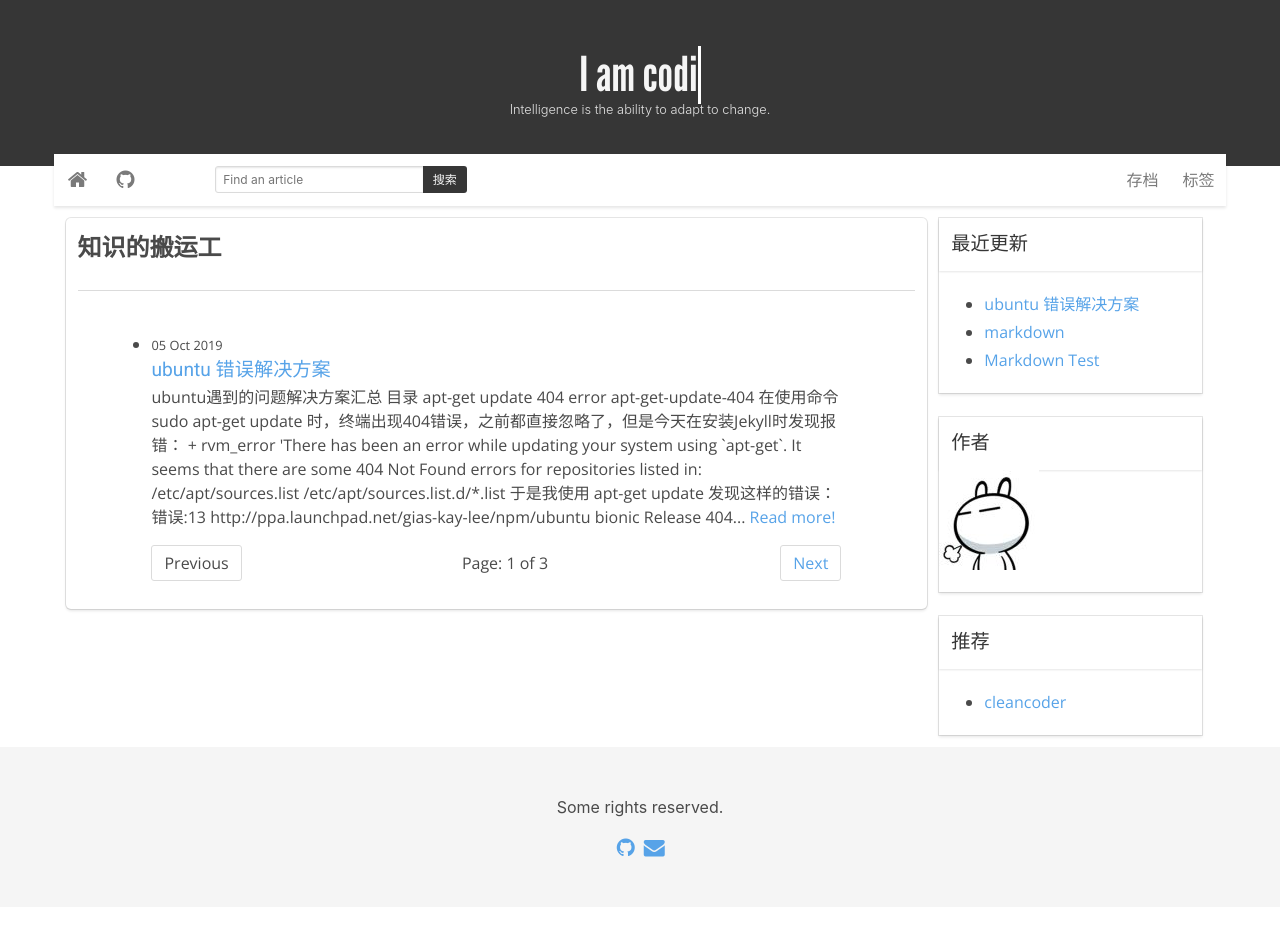
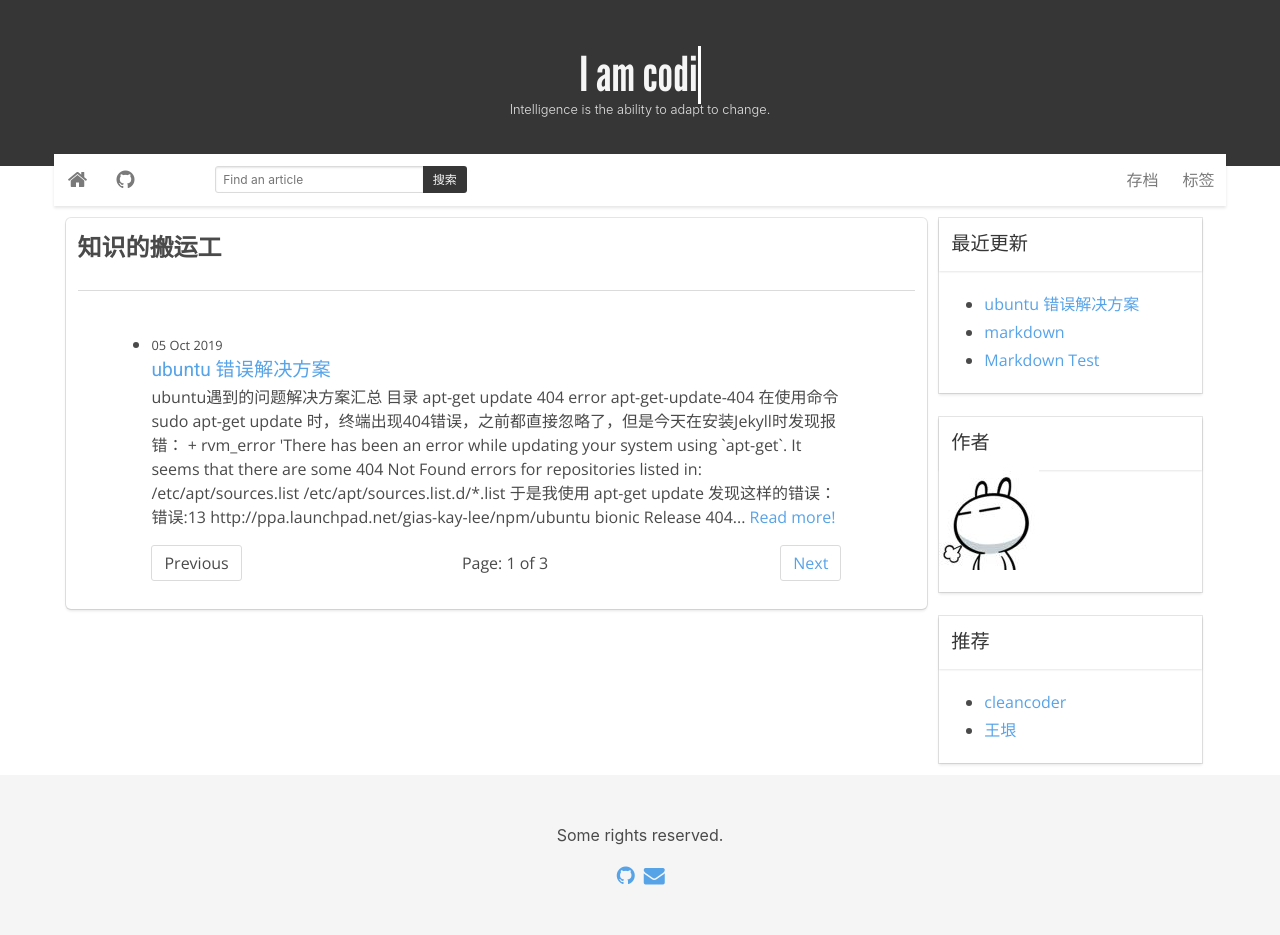
Before and after one commit to kouyt5/kouyt5.github.io, a Jekyll site: the page built from index.html, in a window 1280 px wide. Built offline with Jekyll 4.4.1, drawn with Linux system fonts in a browser that asks for light colours; the list of posts is cut into pages by our own code; before the commit the page ends 907 px from its top, so only the background shows below that.

Commit message:
add recommendation

```diff
--- a/_layouts/default.html
+++ b/_layouts/default.html
@@ -127,6 +127,7 @@
                     <li>
                       <a href="https://blog.cleancoder.com/">cleancoder</a>
                     </li>
+                    <li><a href="http://www.yinwang.org/">王垠</a></li>
                   </ul>
                 </div>
               </div>
```
